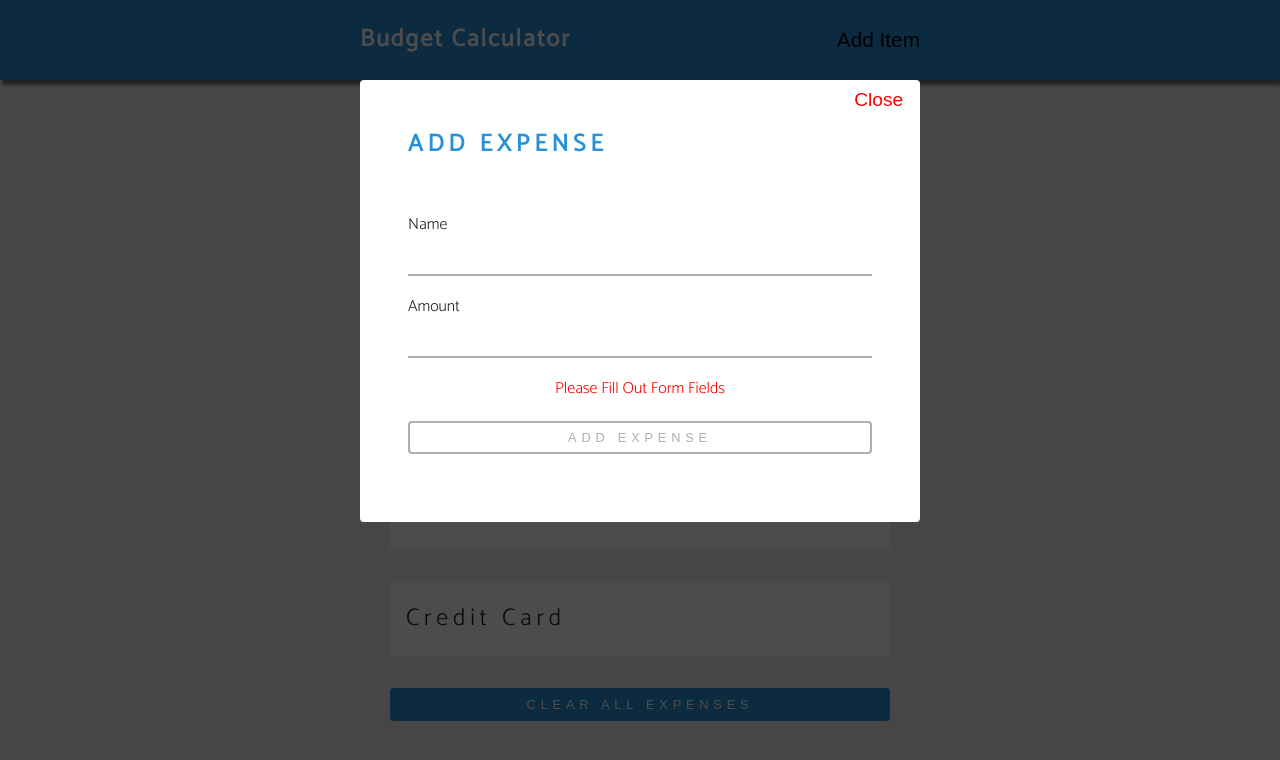
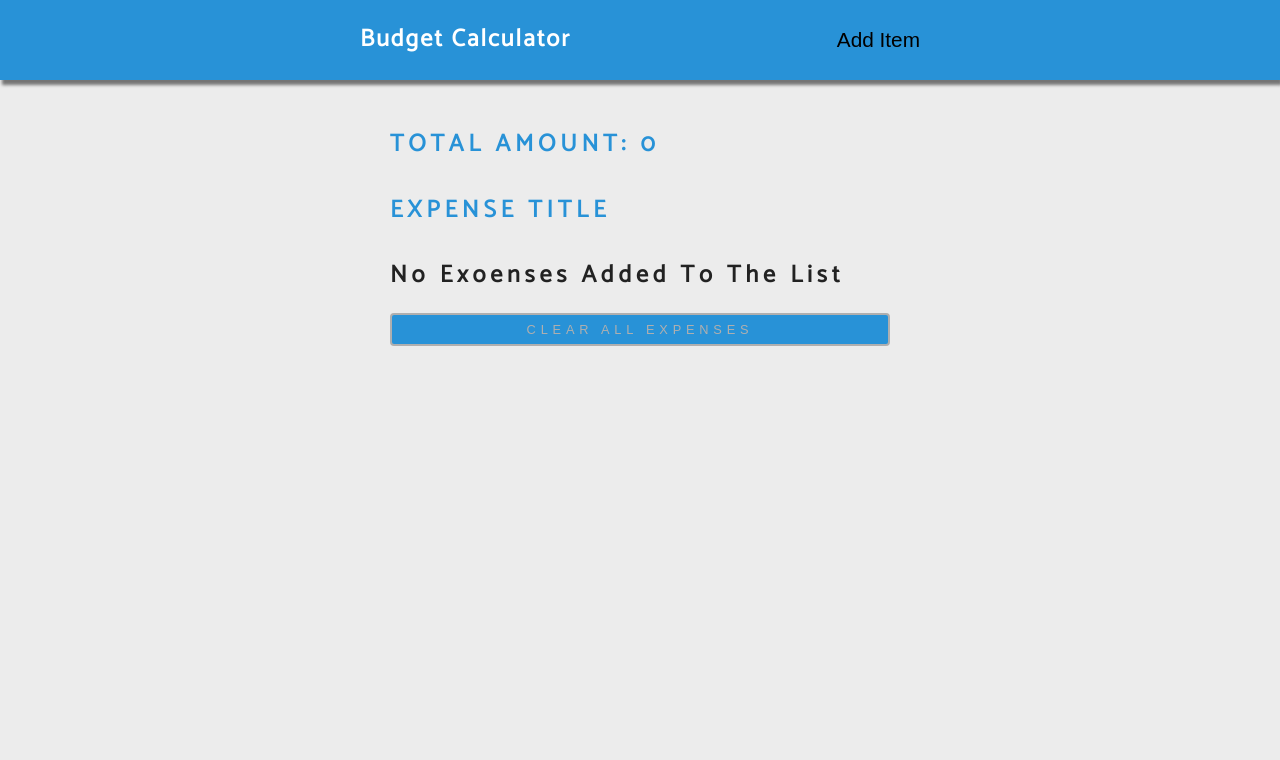
Before and after one commit to MahmonirB/calculator-svelte, a Svelte app: page / in a window 1280 px wide. Shown: the top 760 px of the page. Built offline with nearby package versions, Linux system fonts and the light colour scheme.

Commit message:
feat: add transition to expense item

```diff
--- a/src/App.svelte
+++ b/src/App.svelte
@@ -2,14 +2,13 @@
   import { setContext, onMount, onDestroy, afterUpdate } from "svelte";
   import ExpenseList from "./component/ExpenseList.svelte";
   import Navbar from "./component/Navbar.svelte";
-  import expensesData from "./expenses";
   import Total from "./component/Total.svelte";
   import ExpenseForm from "./ExpenseForm.svelte";
   import Modal from "./component/Modal.svelte";
 
   let selectedExpense;
-  let showForm = true;
-  let expenses = [...expensesData];
+  let showForm = false;
+  let expenses = [];
   $: total = expenses?.reduce((acc, value) => {
     return (acc += value?.amount)
   }, 0);
--- a/src/ExpenseForm.svelte
+++ b/src/ExpenseForm.svelte
@@ -46,9 +46,9 @@
         >
             {isEditting ? "Edit Expense" : "Add expense"}
         </button>
-        <button class="close-btn" on:click={close}>
-            <i class="fas fa-times"/>
-            close
-        </button>
     </form>
+    <button class="close-btn" on:click={close}>
+        <i class="fas fa-times"/>
+        close
+    </button>
 </section>
--- a/src/component/ExpenseList.svelte
+++ b/src/component/ExpenseList.svelte
@@ -1,4 +1,5 @@
 <script>
+  import { fly } from "svelte/transition";
   import Expense from "./Expense.svelte";
   import Title from "./Title.svelte";
     export let expenses = [];
@@ -14,7 +15,9 @@
   <Title title="Expense title" />
   <ul>
     {#each expenses as item, index}
+    <div transition:fly={{ x: 200, delay: index * 200}}>
       <Expense {...item} on:edit />
+    </div>
     {:else}
       <h2>no exoenses added to the list</h2>
     {/each}
```
